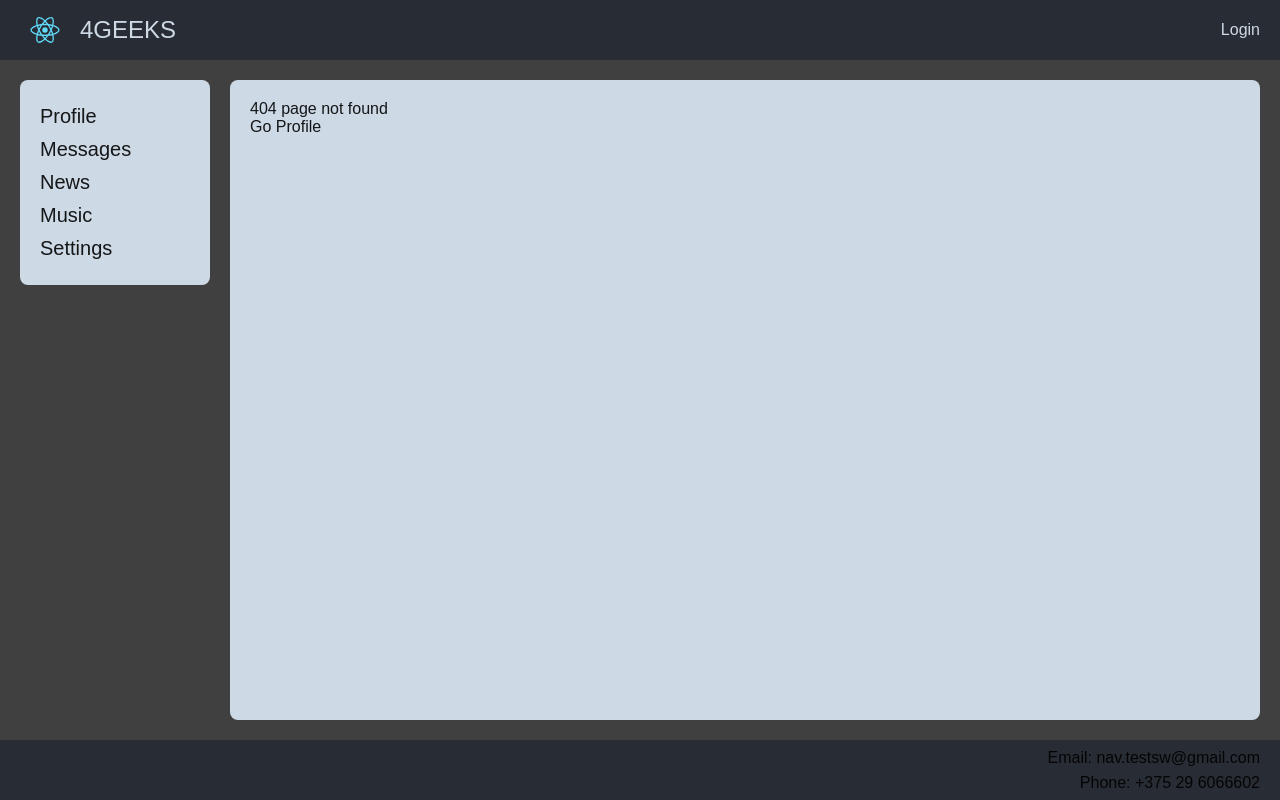
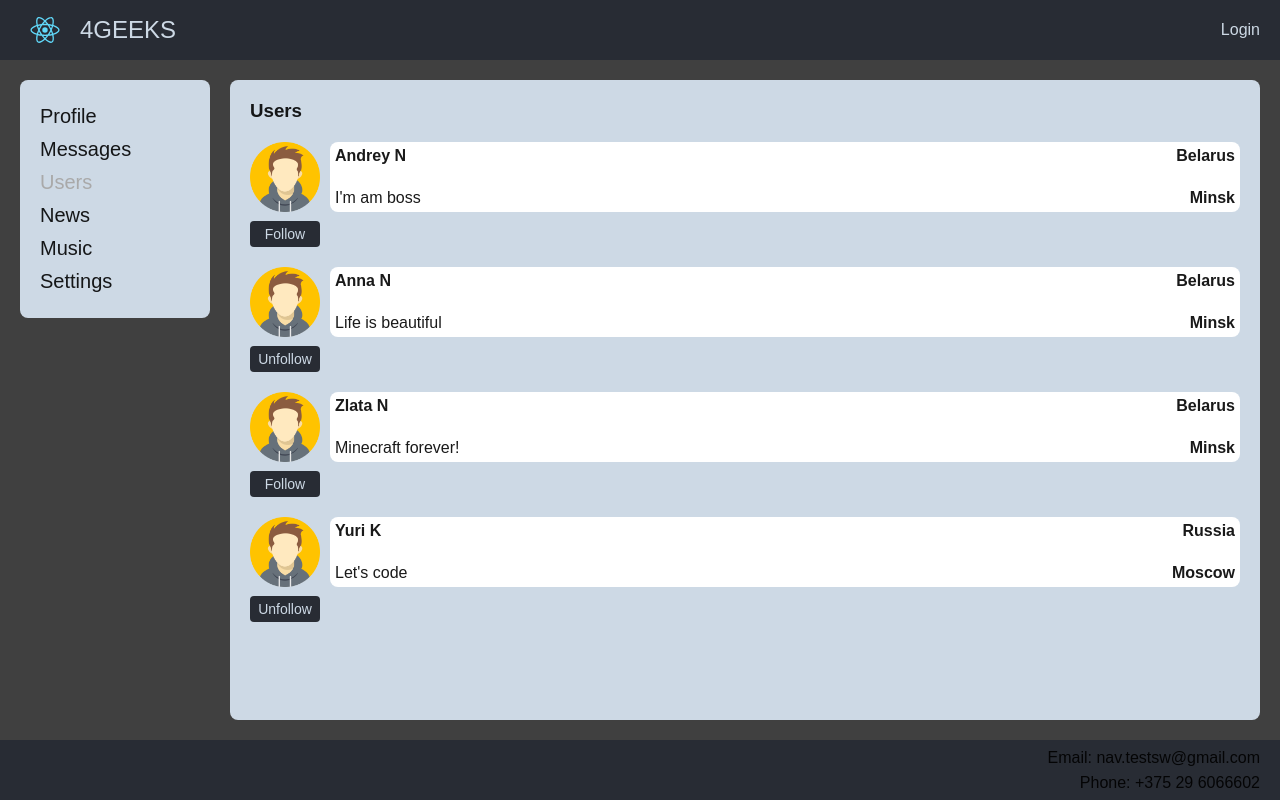
Before and after one commit to andreynav/social-network, a React (Create React App) app: page /users in a window 1280 px wide. Before the commit this address had no page. Built offline with nearby package versions, Linux system fonts and the light colour scheme.

Commit message:
45 add users page

```diff
--- a/src/App.js
+++ b/src/App.js
@@ -10,7 +10,8 @@ import {
     Music,
     Settings,
     NotFound,
-    DialogsContainer
+    DialogsContainer,
+    UsersContainer,
 } from "./components/index"
 
 function App() {
@@ -24,6 +25,8 @@ function App() {
                     <Route path='/profile' element={<Profile />} />
                     <Route path='/massages' element={<DialogsContainer />} />
                     <Route path='/massages/:id' element={<DialogsContainer />} />
+                    <Route path='/users' element={<UsersContainer />} />
+                    <Route path='/users/:id' element={<UsersContainer />} />
                     <Route path='/news' element={<News />} />
                     <Route path='/music' element={<Music />} />
                     <Route path='/settings' element={<Settings />} />
--- a/src/components/navbar/Navbar.jsx
+++ b/src/components/navbar/Navbar.jsx
@@ -1,25 +1,28 @@
 import React from "react";
-import { NavLink } from 'react-router-dom'
+import {NavLink} from 'react-router-dom'
 import style from './Navbar.module.css'
-import { setActive } from "../../utils/utills";
+import {setActive} from "../../utils/utills";
 
 export default function Navbar() {
     return (
         <nav className={style.navbarWrapper}>
             <div className={style.item}>
-                <NavLink to='/profile' className={setActive(style.activeLink)} >Profile</NavLink>
+                <NavLink to='/profile' className={setActive(style.activeLink)}>Profile</NavLink>
             </div>
             <div className={style.item}>
-                <NavLink to='/massages' className={setActive(style.activeLink)} >Messages</NavLink>
+                <NavLink to='/massages' className={setActive(style.activeLink)}>Messages</NavLink>
             </div>
             <div className={style.item}>
-                <NavLink to='/news' className={setActive(style.activeLink)} >News</NavLink>
+                <NavLink to='/users' className={setActive(style.activeLink)}>Users</NavLink>
             </div>
             <div className={style.item}>
-                <NavLink to='/music' className={setActive(style.activeLink)} >Music</NavLink>
+                <NavLink to='/news' className={setActive(style.activeLink)}>News</NavLink>
             </div>
             <div className={style.item}>
-                <NavLink to='/settings' className={setActive(style.activeLink)} >Settings</NavLink>
+                <NavLink to='/music' className={setActive(style.activeLink)}>Music</NavLink>
+            </div>
+            <div className={style.item}>
+                <NavLink to='/settings' className={setActive(style.activeLink)}>Settings</NavLink>
             </div>
         </nav>
     );
--- a/src/components/profile/myPosts/MyPosts.jsx
+++ b/src/components/profile/myPosts/MyPosts.jsx
@@ -2,7 +2,7 @@ import React from "react";
 import style from './MyPosts.module.css'
 import {Post, TextAreaForm} from "../../index";
 
-export default function MyPosts({ myPosts, postAreaValue, addPost, updatePostAreaValue }) {
+export default function MyPosts({myPosts, postAreaValue, addPost, updatePostAreaValue}) {
     let posts = myPosts.map( post => <Post key={post.id} message={post.message} like={post.like} />);
 
     let addNewPost = () => {
--- /dev/null
+++ b/src/components/users/Users.jsx
@@ -0,0 +1,28 @@
+import React from "react";
+import style from "./Users.module.css"
+import {User} from "../index";
+
+export default function Users({users, changeToggle}) {
+     let onChangeToggle = (id) => {
+         changeToggle({userId: id});
+     }
+
+     let usersList = users.map(user => <User key={user.id}
+                                             id={user.id}
+                                             fullName={user.fullName}
+                                             status={user.status}
+                                             country={user.location.country}
+                                             city={user.location.city}
+                                             followed={user.followed}
+                                             photoUrl={user.photoUrl}
+                                             toggleFollow={onChangeToggle} />);
+
+    return (
+        <div className={style.usersWrapper}>
+            <h3 className={style.sectionTitle}>Users</h3>
+            <div className={style.allUsersWrapper}>
+                {usersList}
+            </div>
+        </div>
+    );
+}
--- /dev/null
+++ b/src/components/users/Users.module.css
@@ -0,0 +1,11 @@
+.usersWrapper {
+    overflow: auto;
+}
+
+.sectionTitle {
+
+}
+
+.allUsersWrapper {
+
+}
--- /dev/null
+++ b/src/components/users/UsersContainer.jsx
@@ -0,0 +1,25 @@
+import React from "react";
+import {Users} from "../index";
+import {changeToggleAC, setUsersAC} from "../../store/usersPageReducer";
+import {connect} from "react-redux";
+
+let mapStateToProps = (state) => {
+    return {
+        users: state.usersPage.users
+    }
+};
+
+let mapDispatchToProps = (dispatch) => {
+    return {
+        changeToggle: (id) => {
+            dispatch(changeToggleAC(id));
+        },
+        setUsers(users) {
+            dispatch(setUsersAC(users));
+        }
+    }
+};
+
+const UsersContainer = connect(mapStateToProps, mapDispatchToProps)(Users);
+
+export default UsersContainer;
--- /dev/null
+++ b/src/components/users/user/User.jsx
@@ -0,0 +1,33 @@
+import React from "react";
+import style from "./User.module.css"
+import {avatar} from "../../../assets";
+
+export default function User(props) {
+    let srcData = props.photoUrl !== "" ? props.photoUrl : avatar;
+    return (
+        <div className={style.userWrapper}>
+            <div className={style.userAvatarWrapper}>
+                <div>
+                    <img src={srcData} alt='avatar'/>
+                </div>
+                <div className={style.userFollowStatus} onClick={() => props.toggleFollow(props.id)}>
+                    {props.followed ? "Follow" : "Unfollow"}
+                </div>
+            </div>
+            <div className={style.userData}>
+                <div className={style.name}>
+                    {props.fullName}
+                </div>
+                <div className={style.status}>
+                    {props.status}
+                </div>
+                <div className={style.country}>
+                    {props.country}
+                </div>
+                <div className={style.city}>
+                    {props.city}
+                </div>
+            </div>
+        </div>
+    );
+}
--- /dev/null
+++ b/src/components/users/user/User.module.css
@@ -0,0 +1,76 @@
+.userWrapper {
+    display: grid;
+    margin: 20px 0;
+    grid-template-columns: 80px 1fr;
+    grid-template-areas:
+        "userAvatarWrapper userData"
+}
+
+.userAvatarWrapper {
+    border-radius: 35px;
+    height: auto;
+    width: 70px;
+    align-self: start;
+    align-items: start;
+}
+
+.userFollowStatus {
+    display: grid;
+    background-color: #282c34;
+    color: #cdd9e5;
+    font-size: 14px;
+    border-radius: 4px;
+    padding: 4px;
+    height: 18px;
+    margin-top: 5px;
+    align-content: center;
+    justify-content: center;
+}
+
+.userAvatarWrapper > div > img {
+    height: 70px;
+    width: 70px;
+}
+
+.userData {
+    display: grid;
+    grid-template-columns: 1fr 1fr;
+    grid-template-rows: 1fr 1fr;
+    grid-template-areas:
+        "name country"
+        "status city";
+    background-color: white;
+    border-radius: 8px;
+    padding: 5px;
+    font-weight: bold;
+    height: 60px;
+}
+
+.name {
+    display: grid;
+    grid-area: name;
+    align-content: start;
+    justify-content: start;
+}
+
+.status {
+    display: grid;
+    grid-area: status;
+    align-content: end;
+    justify-content: start;
+    font-weight: normal;
+}
+
+.country {
+    display: grid;
+    grid-area: country;
+    align-content: start;
+    justify-content: end;
+}
+
+.city {
+    display: grid;
+    grid-area: city;
+    align-content: end;
+    justify-content: end;
+}
--- a/src/store/dialogPageReducer.js
+++ b/src/store/dialogPageReducer.js
@@ -1,7 +1,7 @@
 import { createSlice } from '@reduxjs/toolkit';
 
 let initialState = {
-    dialogUsers : [
+    dialogUsers: [
         { id: 1, name: 'Andrey' },
         { id: 2, name: 'Anna' },
         { id: 3, name: 'Zlata' },
--- a/src/store/store.js
+++ b/src/store/store.js
@@ -1,10 +1,12 @@
 import { configureStore, combineReducers } from '@reduxjs/toolkit'
 import dialogPageSlice from "./dialogPageReducer";
 import profilePageSlice from "./profilePageReducer";
+import usersPageReducer from "./usersPageReducer";
 
 const rootReducer = combineReducers({
     dialogPage: dialogPageSlice,
-    profilePage: profilePageSlice
+    profilePage: profilePageSlice,
+    usersPage: usersPageReducer
 });
 
 const store = configureStore({
--- /dev/null
+++ b/src/store/usersPageReducer.js
@@ -0,0 +1,70 @@
+import {createSlice} from "@reduxjs/toolkit";
+
+let initialState = {
+    users: [
+        {
+            id: 1,
+            fullName: "Andrey N",
+            status: "I'm am boss",
+            location: {
+                country: "Belarus",
+                city: "Minsk"
+            },
+            followed: true,
+            photoUrl: ""
+        },
+        {
+            id: 2,
+            fullName: "Anna N",
+            status: "Life is beautiful",
+            location: {
+                country: "Belarus",
+                city: "Minsk"
+            },
+            followed: false,
+            photoUrl: ""
+        },
+        {
+            id: 3,
+            fullName: "Zlata N",
+            status: "Minecraft forever!",
+            location: {
+                country: "Belarus",
+                city: "Minsk"
+            },
+            followed: true,
+            photoUrl: ""
+        },
+        {
+            id: 4,
+            fullName: "Yuri K",
+            status: "Let's code",
+            location: {
+                country: "Russia",
+                city: "Moscow"
+            },
+            followed: false,
+            photoUrl: ""
+        }
+    ]
+};
+
+const usersPageSlice = createSlice({
+    name: 'usersPage',
+    initialState,
+    reducers: {
+        changeToggleAC(state, action) {
+            state.users.map(user => {
+                if (user.id === action.payload.userId) {
+                    user.followed = !user.followed
+                }
+            })
+        },
+        setUsersAC(state, action) {
+            state.users = [...state.users, ...action.payload.users]
+        }
+    }
+});
+
+export const {changeToggleAC, setUsersAC} = usersPageSlice.actions;
+export default usersPageSlice.reducer;
```
Also changed, not shown: src/components/index.js (+7 -1 lines).
